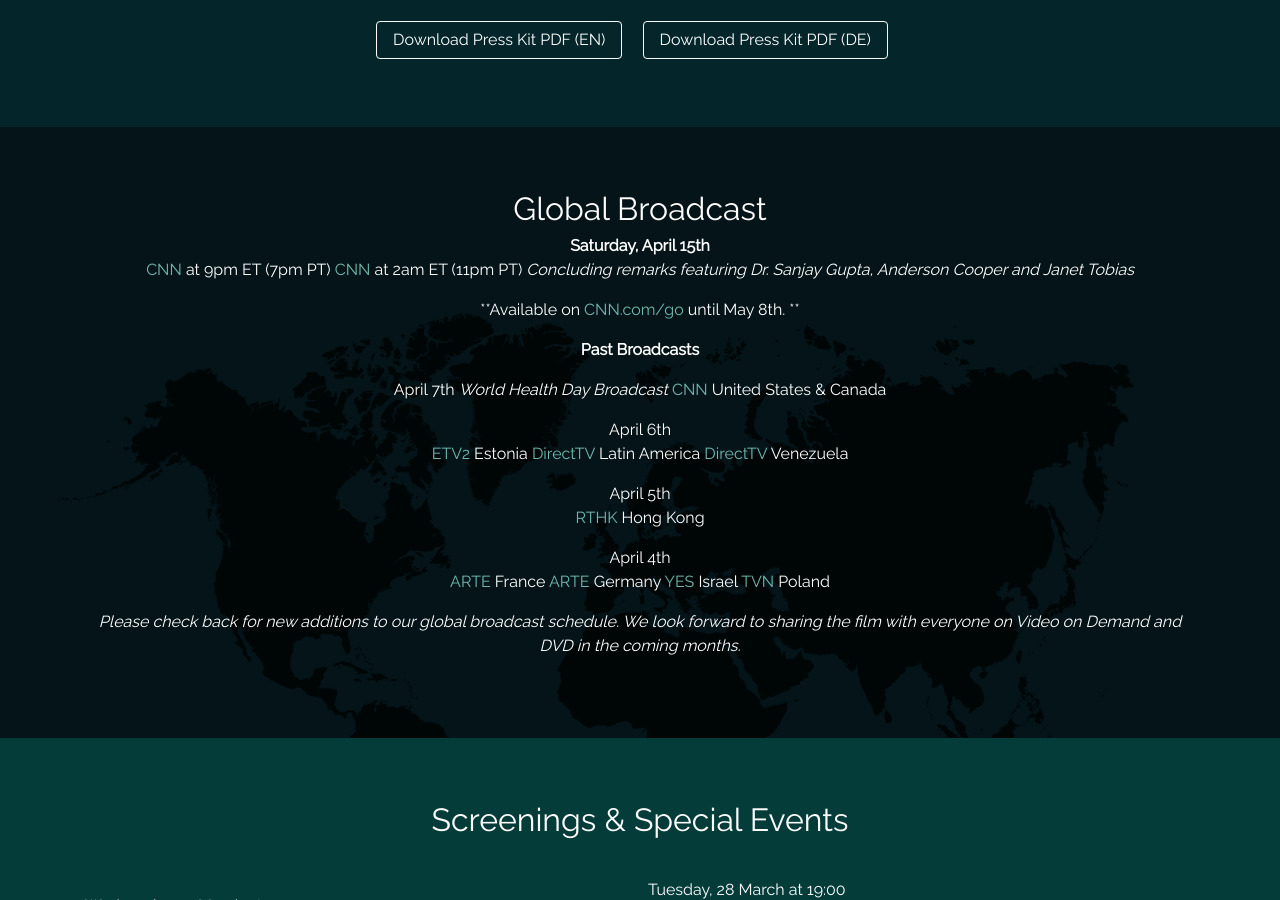
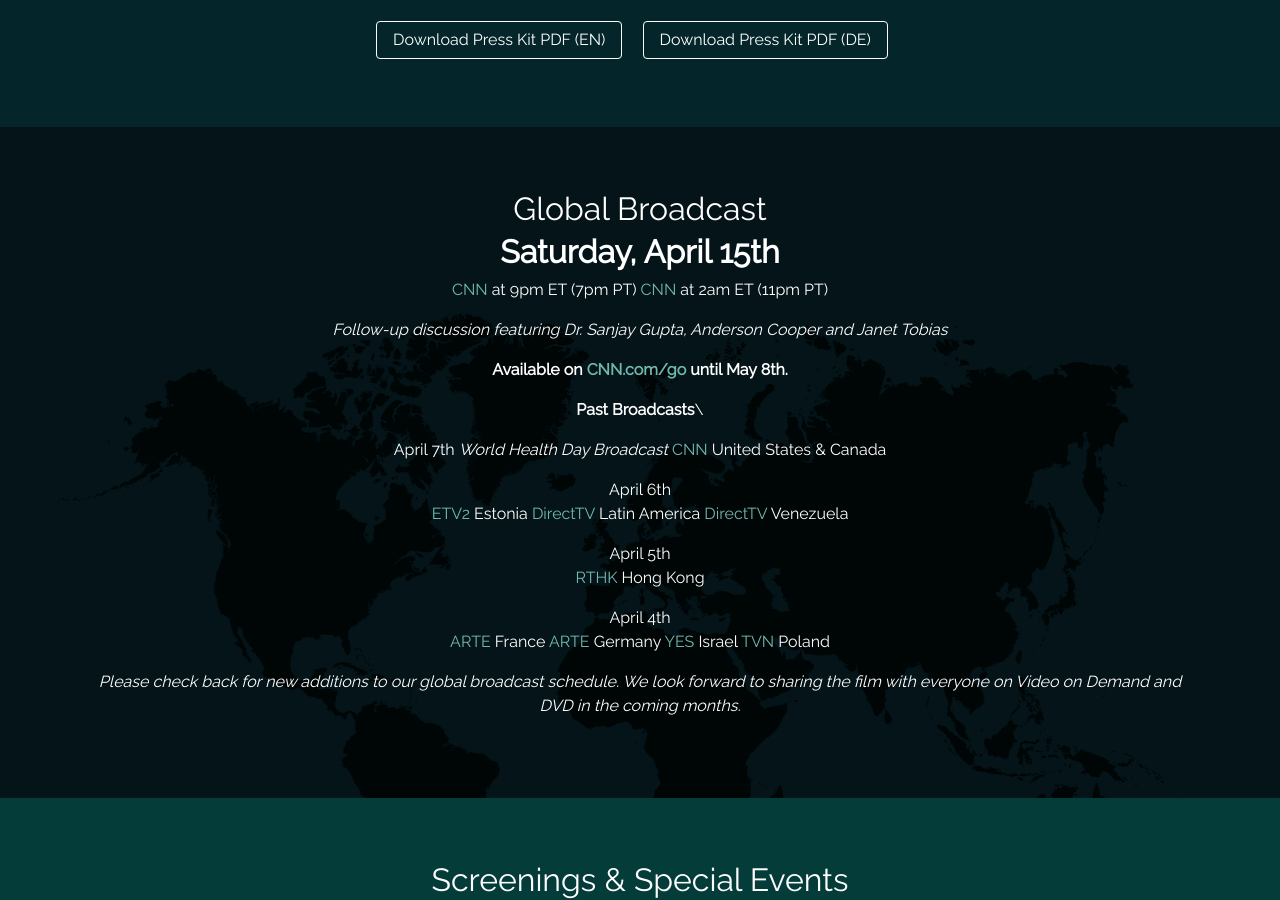
Before and after one commit to caseyg/takesallofus, a Jekyll site: the page built from index.md, in a window 1280 px wide and 900 px high, scrolled down 2360 px. Built offline with Jekyll 4.4.1, drawn with Linux system fonts in a browser that asks for light colours; nearby versions of some CDN libraries; comment, search, counter and statistics services are not loaded.

Commit message:
Updated Index

```diff
--- a/index.md
+++ b/index.md
@@ -8,14 +8,14 @@
     \   "
   trailer-youtube-id: zsB1sYSHEAM
 broadcastevents:
-  description: "**Saturday, April 15th**  \n[CNN](http://www.cnn.com) at 9pm ET (7pm
-    PT)\n[CNN](http://www.cnn.com) at 2am ET (11pm PT)\n*Concluding remarks featuring
-    Dr. Sanjay Gupta, Anderson Cooper and Janet Tobias*\n  \n  \n\n\n**Available on
-    [CNN.com/go](http://www.cnn.com/go) until May 8th. **   \n\n\n  \n\n**Past Broadcasts**\n\nApril
+  description: "## **Saturday, April 15th**\n\n[CNN](http://www.cnn.com) at 9pm ET
+    (7pm PT)\n[CNN](http://www.cnn.com) at 2am ET (11pm PT)\n\n*Follow-up discussion
+    featuring Dr. Sanjay Gupta, Anderson Cooper and Janet Tobias*\n\n  \n\n**Available
+    on [CNN.com/go](http://www.cnn.com/go) until May 8th.**\n\n  \n\n**Past Broadcasts**\\\n\nApril
     7th\n*World Health Day Broadcast*\n[CNN](http://www.cnn.com) United States & Canada\n\nApril
-    6th  \n[ETV2](http://etv2.err.ee) Estonia\n[DirectTV](http://www.directvla.com)
-    Latin America\n[DirectTV](http://www.directv.com.ve) Venezuela\n\nApril 5th  \n[RTHK](http://www.rthk.hk)
-    Hong Kong\n\nApril 4th  \n[ARTE](http://www.arte.tv) France\n[ARTE](http://www.wdr.de)
+    6th\\\n[ETV2](http://etv2.err.ee) Estonia\n[DirectTV](http://www.directvla.com)
+    Latin America\n[DirectTV](http://www.directv.com.ve) Venezuela\n\nApril 5th\\\n[RTHK](http://www.rthk.hk)
+    Hong Kong\n\nApril 4th\\\n[ARTE](http://www.arte.tv) France\n[ARTE](http://www.wdr.de)
     Germany\n[YES](http://www.yes.co.il) Israel\n[TVN](http://www.tvn.pl) Poland\n\n*Please
     check back for new additions to our global broadcast schedule. We look forward
     to sharing the film with everyone on Video on Demand and DVD in the coming months.*"
```
